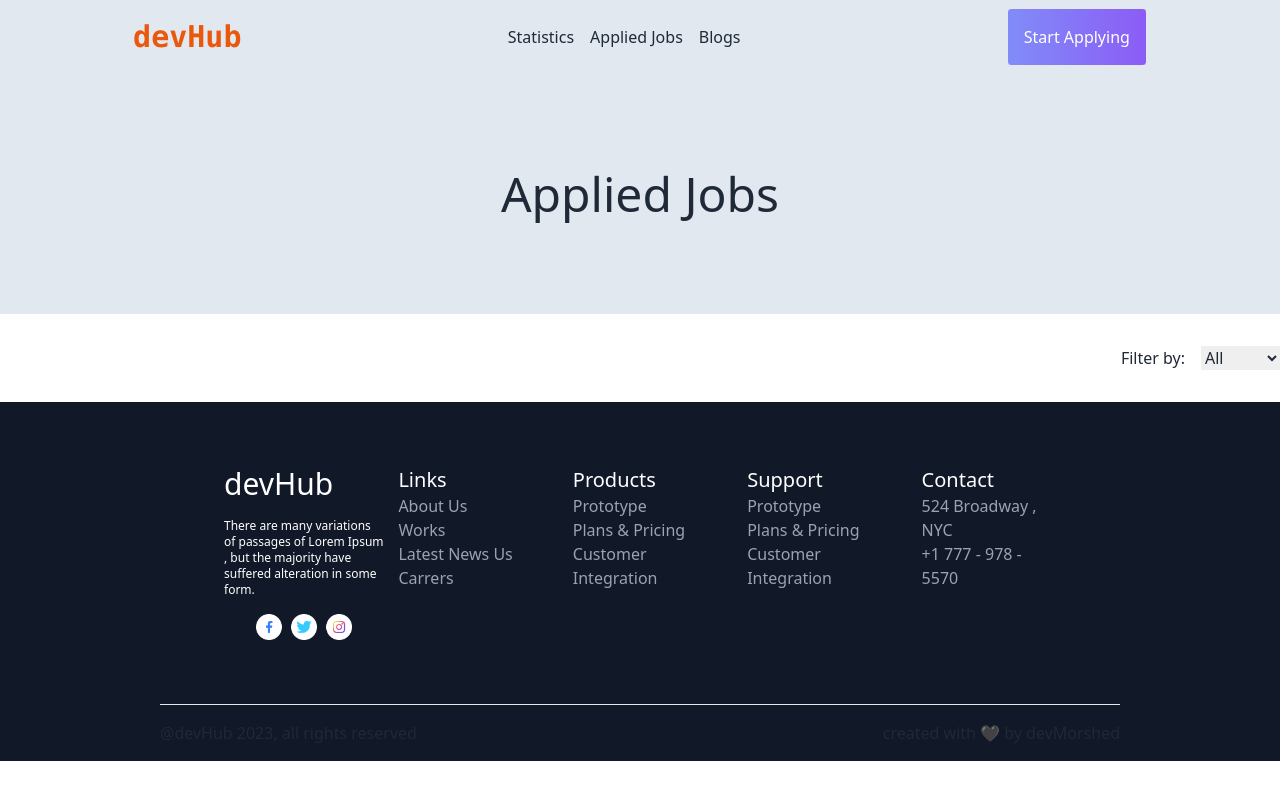
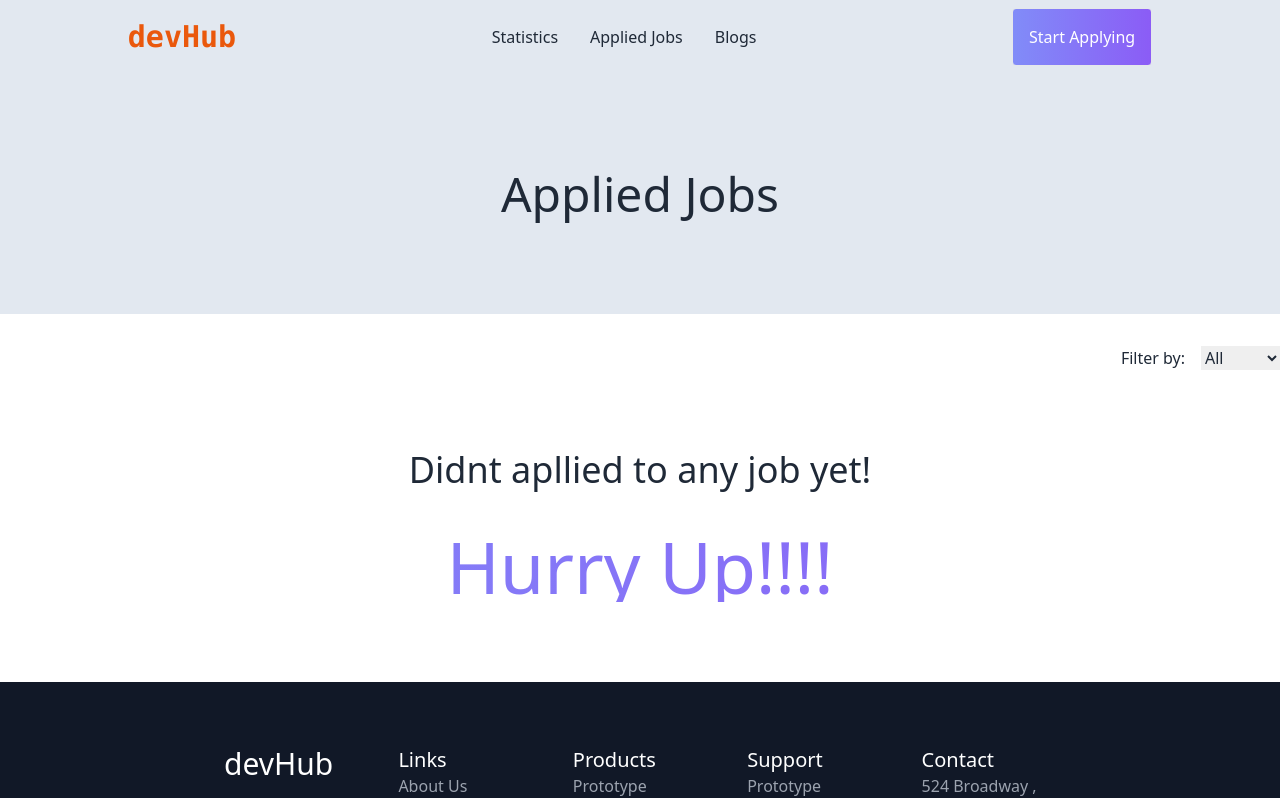
Before and after one commit to devMorshed/devHub, a React (Vite) app: page /applied in a window 1280 px wide. Shown: the top 798 px of the page. Built offline with nearby package versions, Linux system fonts and the light colour scheme.

Commit message:
validate "if not applied"

```diff
--- a/src/components/Header.jsx
+++ b/src/components/Header.jsx
@@ -13,7 +13,7 @@ const Header = () => {
 						devHub
 					</Link>
 				</div>
-				<div className="flex gap-4">
+				<div className="flex gap-2 md:gap-4 lg:gap-8">
 					<NavLink className="hover:text-orange-600" to="/statistics">
 						Statistics
 					</NavLink>
--- a/src/pages/AppliedJobs.jsx
+++ b/src/pages/AppliedJobs.jsx
@@ -53,7 +53,7 @@ const AppliedJobs = () => {
 				</select>
 			</div>
 			<div className="container mx-auto">
-				{applied.length > 0 &&
+				{applied.length > 0 ? (
 					applied.map((job, index) => (
 						<div
 							key={job.id}
@@ -123,7 +123,17 @@ const AppliedJobs = () => {
 								</Link>
 							</div>
 						</div>
-					))}
+					))
+				) : (
+					<div className="my-20 text-center">
+						<h3 className="text-4xl">
+							Didnt apllied to any job yet!
+						</h3>
+						<p className="text-7xl my-10 bg-clip-text text-transparent bg-gradient-to-r font-medium  from-indigo-400 to-violet-500">
+							Hurry Up!!!!
+						</p>
+					</div>
+				)}
 			</div>
 		</div>
 	);
--- a/src/pages/Home.jsx
+++ b/src/pages/Home.jsx
@@ -151,7 +151,7 @@ const Home = () => {
 								<div
 
 									className="mt-auto">
-									<Link to={`/jobs/${job.id}`} state={{from: job}}>
+									<Link to={`/jobs/${job.id}`} state={{job: job}}>
 										<Button text="View Details" />
 									</Link>
 								</div>
--- a/src/pages/Jobdetails.jsx
+++ b/src/pages/Jobdetails.jsx
@@ -5,7 +5,7 @@ import { Toaster } from "react-hot-toast";
 
 const Jobdetails = () => {
 	const location = useLocation();
-	const job = location.state.from;
+	const job = location.state.job;
 	// console.log(job);
 	return (
 		<div className=" ">
```
Lines whose indentation alone changed are shown as unchanged.
